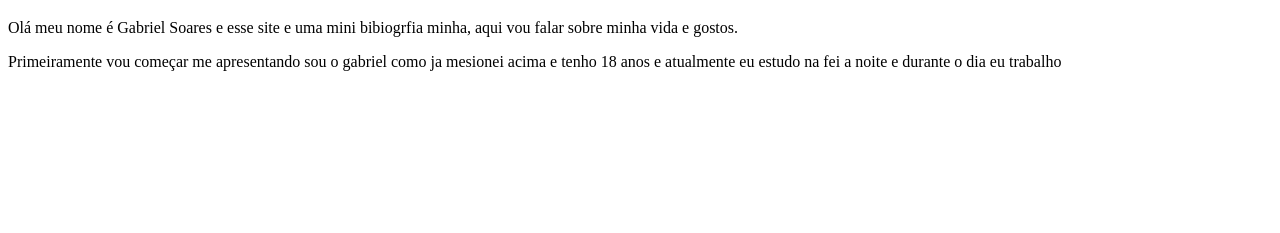
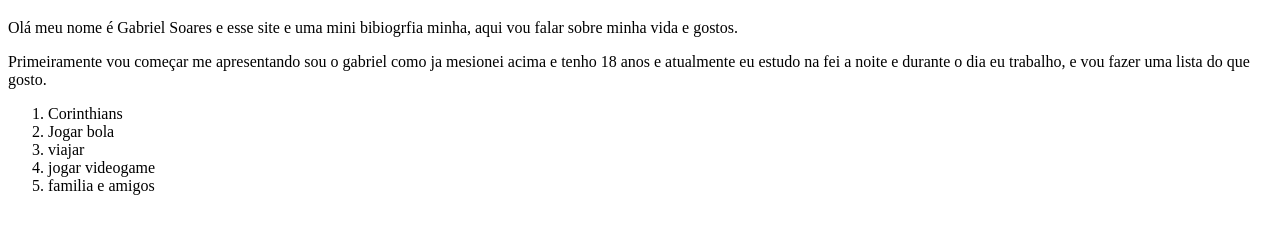
Before and after one commit to gs9676777/FULLSTACK-EXERCICIOS, a plain HTML site: page html/index.html in a window 1280 px wide. Shown: the part 61-294 px from the top of the page. Drawn offline with Linux system fonts and the light colour scheme.

Commit message:
Add files via upload

```diff
--- a/html/index.html
+++ b/html/index.html
@@ -11,17 +11,30 @@
     </head>
     <body>
         <p>
-            Primeiramente vou começar me apresentando sou o gabriel como ja mesionei acima e tenho 18 anos e atualmente eu estudo na fei a noite e durante o dia eu trabalho
+            Primeiramente vou começar me apresentando sou o gabriel como ja mesionei acima e tenho 18 anos e atualmente eu estudo na fei a noite e durante o dia eu trabalho, e vou
+            fazer uma lista do que gosto.
         </p>
+        <ol>
+            <li>Corinthians</li>
+            <li>Jogar bola</li>
+            <li>viajar</li>
+            <li>jogar videogame</li>
+            <li>familia e amigos</li>
+        </ol> <!--colocar uma foto na neoquimica uma jogando bola e outra viajando-->
+
 
 
     </body>
 </html>
 <!--
-Título (tag <h1> com seu nome).
-Texto (tags <p> com informações a sua escolha)
-Pelo menos 1 lista
-Pelo menos 5 imagens
+Título (tag <h1> com seu nome).                 vapo
+Texto (tags <p> com informações a sua escolha)        vapo
+Pelo menos 1 lista                                     vapo
+Pelo menos 5 imagens                vapo
 Pelo menos 3 links externos
 Pelo menos 3 iframes, sendo pelo menos 1 mapa
+
+
+
+
 -->
```
